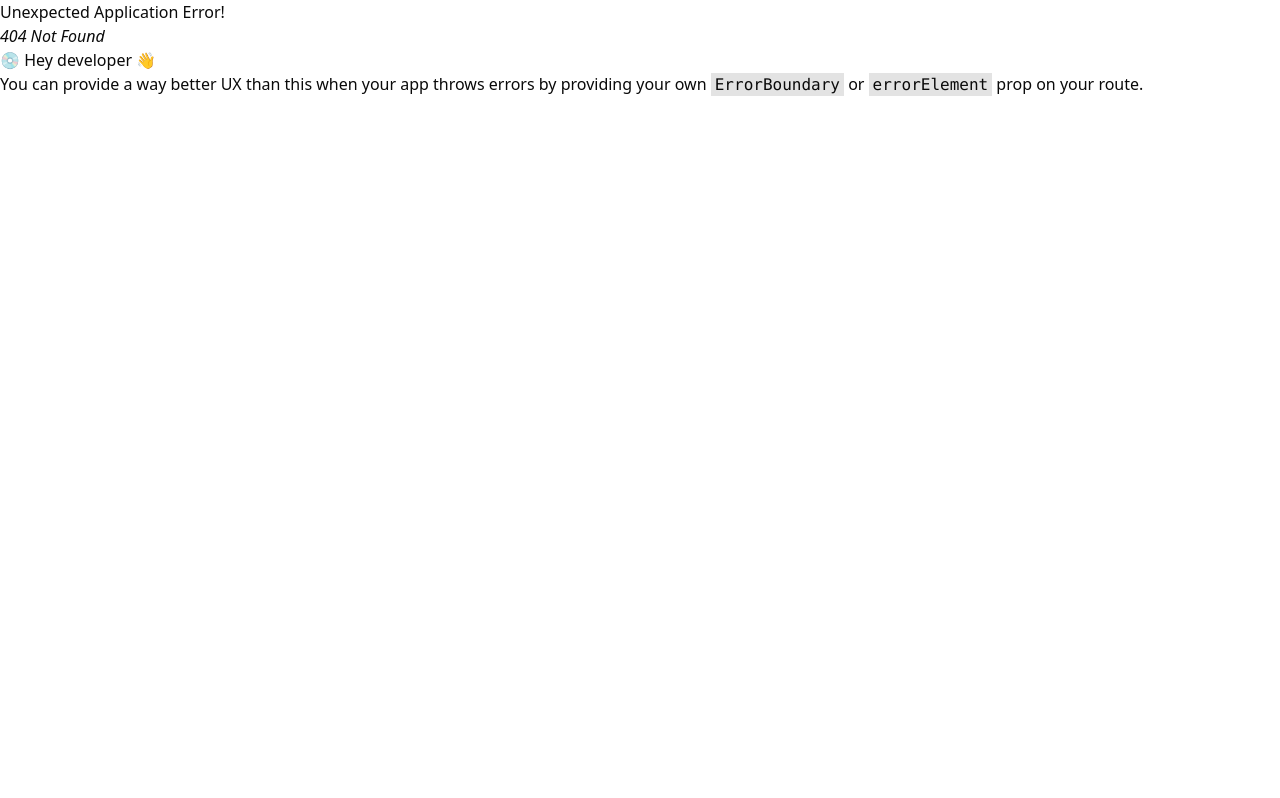
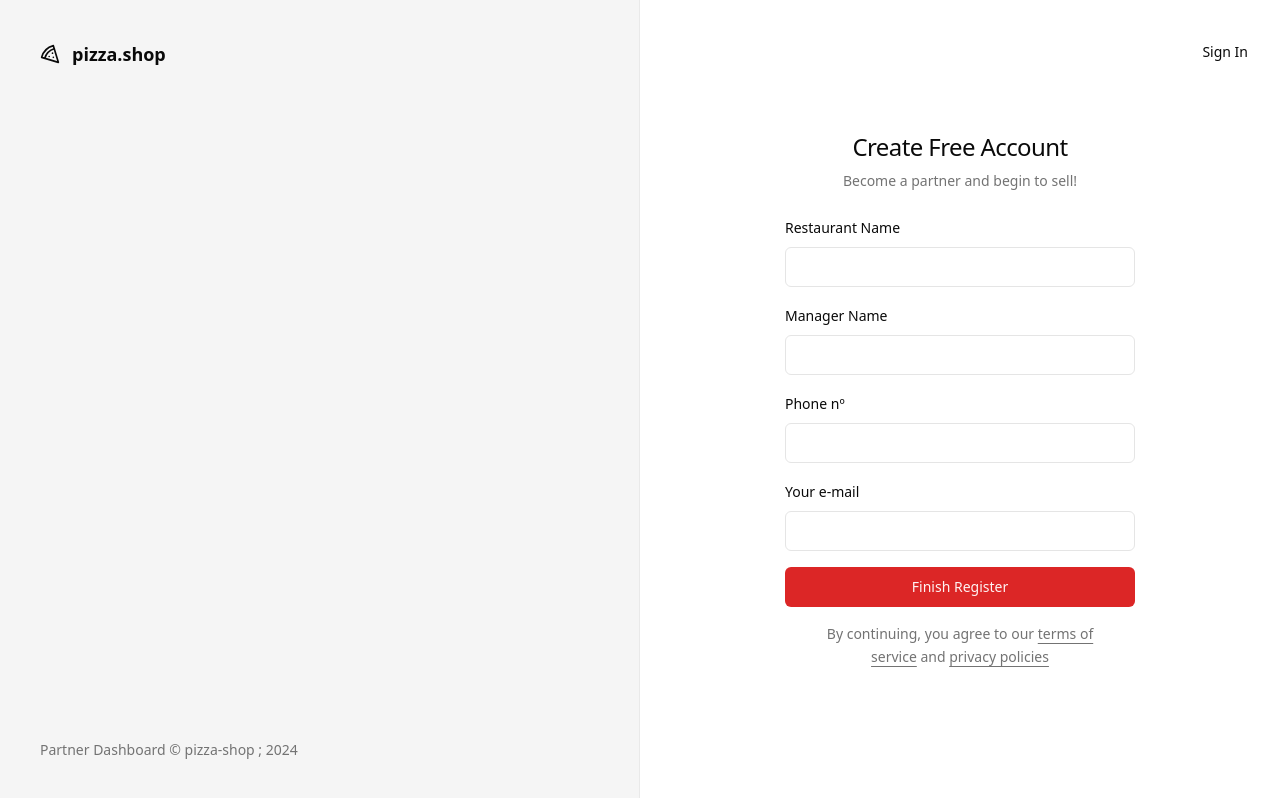
Before and after one commit to CaioCeretta/Ignite-React-Trilha2023, a React (Vite) app in the folder 04-pizzashop-web/: page /auth/signup in a window 1280 px wide. Before the commit this address had no page. Built offline with nearby package versions, Linux system fonts and the light colour scheme.

Commit message:
Sign up page form

```diff
--- a/04-pizzashop-web/src/pages/_layouts/auth.tsx
+++ b/04-pizzashop-web/src/pages/_layouts/auth.tsx
@@ -13,7 +13,7 @@
           Partner Dashboard &copy; pizza-shop ; {new Date().getFullYear()}{' '}
         </footer>
       </div>
-      <div className="flex flex-col items-center justify-center">
+      <div className="relative flex flex-col items-center justify-center">
         <Outlet />
       </div>
     </div>
--- a/04-pizzashop-web/src/pages/auth/signin.tsx
+++ b/04-pizzashop-web/src/pages/auth/signin.tsx
@@ -1,5 +1,6 @@
 import { Helmet } from 'react-helmet-async'
 import { useForm } from 'react-hook-form'
+import { Link } from 'react-router-dom'
 import { toast } from 'sonner'
 import * as z from 'zod'
 
@@ -35,6 +36,10 @@
     <>
       <Helmet title="Sign In" />
       <div className="p-8">
+        <Button variant={'ghost'} asChild className="absolute right-4 top-8">
+          <Link to={'/auth/signup'}>New Establishment</Link>
+        </Button>
+
         <div className="flex w-[350px] flex-col items-center justify-center gap-6">
           <div className="flex flex-col gap-2 text-center">
             <h1 className="text-2xl font-medium tracking-tight">
--- /dev/null
+++ b/04-pizzashop-web/src/pages/auth/signup.tsx
@@ -0,0 +1,111 @@
+import { Helmet } from 'react-helmet-async'
+import { useForm } from 'react-hook-form'
+import { Link, useNavigate } from 'react-router-dom'
+import { toast } from 'sonner'
+import * as z from 'zod'
+
+import { Button } from '@/components/ui/button'
+import { Input } from '@/components/ui/input'
+import { Label } from '@/components/ui/label'
+
+const signUpForm = z.object({
+  restaurantName: z.string(),
+  managerName: z.string(),
+  phone: z.number(),
+  email: z.string().email(),
+})
+
+type SignUpForm = z.infer<typeof signUpForm>
+
+export function SignUp() {
+  const navigate = useNavigate()
+
+  const {
+    register,
+    handleSubmit,
+    formState: { isSubmitting },
+  } = useForm()
+
+  async function handleSignUp(data: SignUpForm) {
+    try {
+      console.log(data)
+
+      await new Promise((resolve) => setTimeout(resolve, 2000))
+
+      toast.success('Resturant was successfully registered', {
+        action: {
+          label: 'Login',
+          onClick: () => navigate('/auth/signin'),
+        },
+      })
+    } catch {
+      toast.error('Error during the restaurant register')
+    }
+  }
+
+  return (
+    <>
+      <Helmet title="'Register'" />
+      <div className="p-8">
+        <Button variant={'ghost'} asChild className="absolute right-4 top-8">
+          <Link to={'/auth/signin'}>Sign In</Link>
+        </Button>
+        <div className="flex w-[350px] flex-col items-center justify-center gap-6">
+          <div className="flex flex-col gap-2 text-center">
+            <h1 className="text-2xl font-medium tracking-tight">
+              Create Free Account
+            </h1>
+            <p className="text-sm text-muted-foreground">
+              Become a partner and begin to sell!
+            </p>
+          </div>
+
+          <form onSubmit={handleSubmit(handleSignUp)} className="space-y-4">
+            <div className="space-y-2">
+              <Label htmlFor="restaurantName">Restaurant Name</Label>
+              <Input
+                type="text"
+                id="restaurantName"
+                {...register('restaurantName')}
+              ></Input>
+            </div>
+
+            <div className="space-y-2">
+              <Label htmlFor="restaurantName">Manager Name</Label>
+              <Input
+                type="text"
+                id="managerName"
+                {...register('managerName')}
+              ></Input>
+            </div>
+
+            <div className="space-y-2">
+              <Label htmlFor="phone">Phone nº</Label>
+              <Input type="tel" id="phone" {...register('phone')}></Input>
+            </div>
+
+            <div className="space-y-2">
+              <Label htmlFor="email">Your e-mail</Label>
+              <Input type="text" id="email" {...register('email')}></Input>
+            </div>
+
+            <Button disabled={isSubmitting} className="w-full" type="submit">
+              Finish Register
+            </Button>
+
+            <p className="px-6 text-center text-sm leading-relaxed text-muted-foreground">
+              By continuing, you agree to our{' '}
+              <a href="" className="underline underline-offset-4">
+                terms of service
+              </a>{' '}
+              and{' '}
+              <a href="" className="underline underline-offset-4">
+                privacy policies
+              </a>
+            </p>
+          </form>
+        </div>
+      </div>
+    </>
+  )
+}
```
Also changed, not shown: 04-pizzashop-web/src/routes.tsx (+6 -2 lines).
